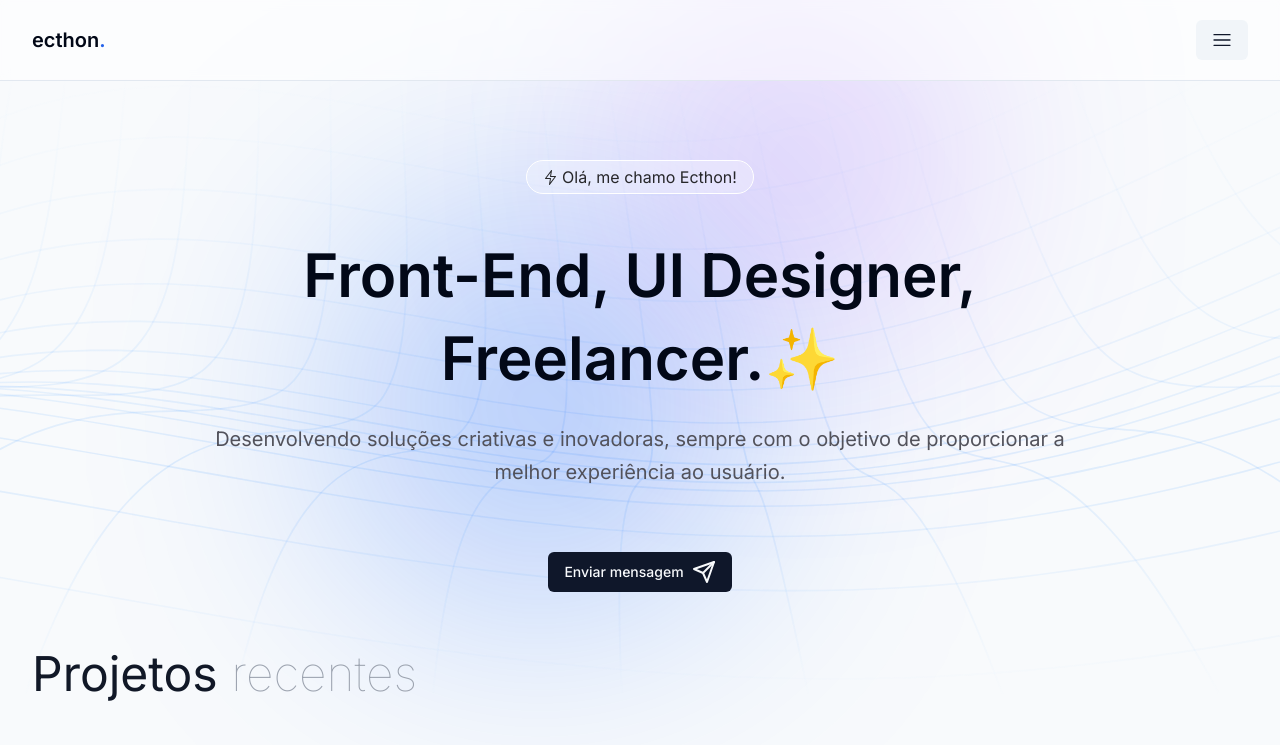
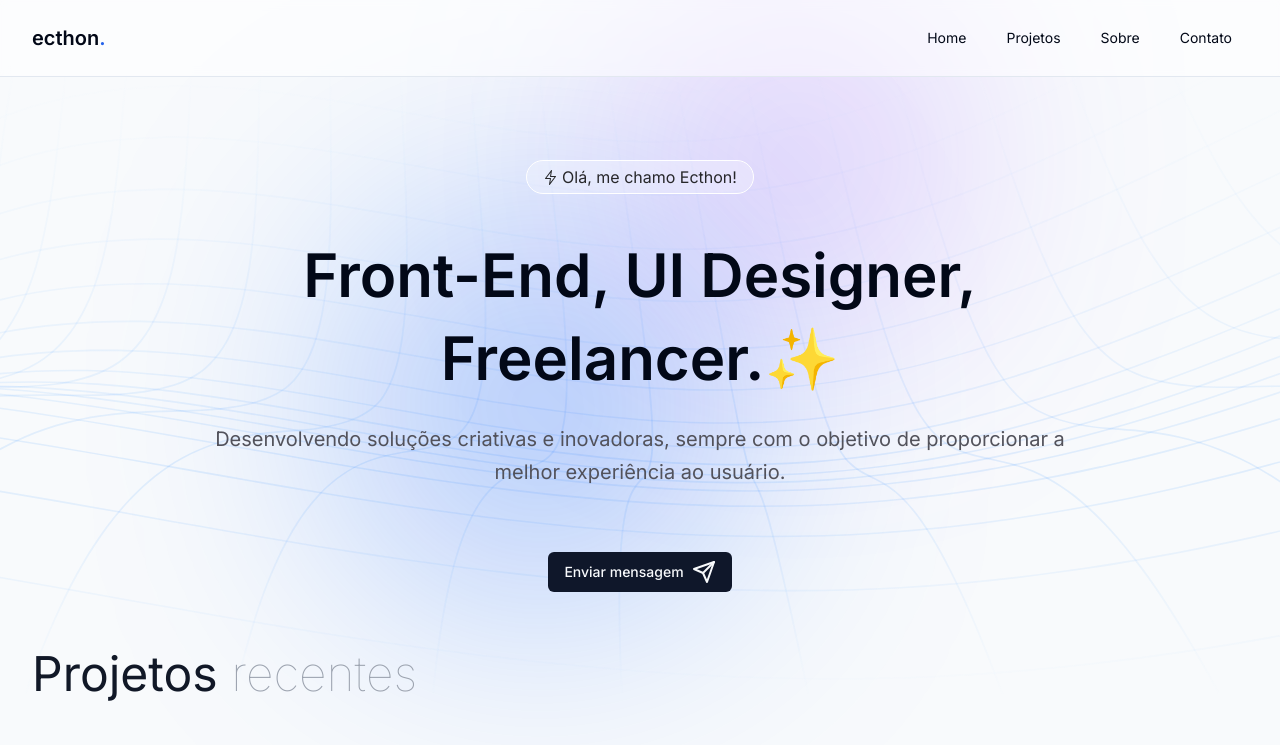
Before and after one commit to ecthon/ecthon-app, a Next.js app: page / in a window 1280 px wide. Shown: the top 745 px of the page. Built offline with nearby package versions, Linux system fonts and the light colour scheme.

Commit message:
refactor: components/header: menu.tsx

```diff
--- a/package.json
+++ b/package.json
@@ -12,6 +12,7 @@
     "@radix-ui/react-dialog": "^1.0.5",
     "@radix-ui/react-dropdown-menu": "^2.0.6",
     "@radix-ui/react-icons": "^1.3.0",
+    "@radix-ui/react-navigation-menu": "^1.1.4",
     "@radix-ui/react-slot": "^1.0.2",
     "@radix-ui/react-tooltip": "^1.0.7",
     "class-variance-authority": "^0.7.0",
--- a/src/app/page.tsx
+++ b/src/app/page.tsx
@@ -1,5 +1,5 @@
 import { Footer } from "@/components/footer";
-import { Header } from "@/components/header";
+import { Header } from "@/components/header/header";
 import { Heading } from "@/components/heading";
 import { Projects } from "@/components/projects";
 
--- /dev/null
+++ b/src/components/header/menu.tsx
@@ -0,0 +1,32 @@
+'use client'
+import Link from "next/link";
+import { NavigationMenu, NavigationMenuItem, NavigationMenuList } from "../ui/navigation-menu";
+export function Menu() {
+
+  return(
+    <NavigationMenu className="max-sm:hidden">
+    <NavigationMenuList className="flex gap-1">
+      <Link href="#">
+        <NavigationMenuItem className="font-normal text-sm px-4 py-2 hover:text-black hover:bg-black/5 rounded-lg">
+          Home
+        </NavigationMenuItem>
+      </Link>
+      <Link href="#">
+        <NavigationMenuItem className="font-normal text-sm px-4 py-2 hover:text-black hover:bg-black/5 rounded-lg">
+          Projetos
+        </NavigationMenuItem>
+      </Link>
+      <Link href="#">
+        <NavigationMenuItem className="font-normal text-sm px-4 py-2 hover:text-black hover:bg-black/5 rounded-lg">
+          Sobre
+        </NavigationMenuItem>
+      </Link>
+      <Link href="#">
+        <NavigationMenuItem className="font-normal text-sm px-4 py-2 hover:text-black hover:bg-black/5 rounded-lg">
+          Contato
+        </NavigationMenuItem>
+      </Link>
+    </NavigationMenuList>
+  </NavigationMenu>
+  )
+}
--- a/src/components/menu.tsx
+++ /dev/null
@@ -1,45 +0,0 @@
-import { Grid2X2, Home, Info, MessageSquare } from "lucide-react";
-import { Button } from "./ui/button";
-import { DropdownMenu, DropdownMenuContent, DropdownMenuItem, DropdownMenuLabel, DropdownMenuSeparator, DropdownMenuTrigger } from "./ui/dropdown-menu";
-import { HamburgerMenuIcon } from "@radix-ui/react-icons";
-import Link from "next/link";
-
-export function Menu() {
-
-  return(
-      <DropdownMenu>
-          <DropdownMenuTrigger asChild className="group-focus:ring-0 focus-visible:ring-0 focus-visible:ring-offset-0">
-              <Button variant="secondary" className="flex items-center gap-2 select-none" aria-expanded="false">
-                <HamburgerMenuIcon className="w-5 h-5"/>
-              </Button>
-          </DropdownMenuTrigger>
-          <DropdownMenuContent align="end" className="w-56">
-              <DropdownMenuLabel className="flex flex-col">
-                  <span>Ecthon Almeida</span>
-                  <span className="text-xs font-normal text-muted-foreground">ecthon@gmail.com</span>
-
-                  <DropdownMenuSeparator />
-
-                  <DropdownMenuItem className="cursor-pointer">
-                    <Link href='#' className="flex gap-2">
-                      <Home className="w-4 h-4"/>
-                      <span>Home</span>
-                    </Link>
-                  </DropdownMenuItem>
-                  <DropdownMenuItem className="dark:text-rose-400">
-                      <Grid2X2 className="w-4 h-4 mr-2"/>
-                      <span>Projetos</span>
-                  </DropdownMenuItem>
-                  <DropdownMenuItem className="dark:text-rose-400">
-                      <Info className="w-4 h-4 mr-2"/>
-                      <span>Sobre</span>
-                  </DropdownMenuItem>
-                  <DropdownMenuItem className="dark:text-rose-400">
-                      <MessageSquare className="w-4 h-4 mr-2"/>
-                      <span>Contato</span>
-                  </DropdownMenuItem>
-              </DropdownMenuLabel>
-          </DropdownMenuContent>
-      </DropdownMenu>
-  )
-}
--- /dev/null
+++ b/src/components/ui/navigation-menu.tsx
@@ -0,0 +1,128 @@
+import * as React from "react"
+import * as NavigationMenuPrimitive from "@radix-ui/react-navigation-menu"
+import { cva } from "class-variance-authority"
+import { ChevronDown } from "lucide-react"
+
+import { cn } from "@/lib/utils"
+
+const NavigationMenu = React.forwardRef<
+  React.ElementRef<typeof NavigationMenuPrimitive.Root>,
+  React.ComponentPropsWithoutRef<typeof NavigationMenuPrimitive.Root>
+>(({ className, children, ...props }, ref) => (
+  <NavigationMenuPrimitive.Root
+    ref={ref}
+    className={cn(
+      "relative z-10 flex max-w-max flex-1 items-center justify-center",
+      className
+    )}
+    {...props}
+  >
+    {children}
+    <NavigationMenuViewport />
+  </NavigationMenuPrimitive.Root>
+))
+NavigationMenu.displayName = NavigationMenuPrimitive.Root.displayName
+
+const NavigationMenuList = React.forwardRef<
+  React.ElementRef<typeof NavigationMenuPrimitive.List>,
+  React.ComponentPropsWithoutRef<typeof NavigationMenuPrimitive.List>
+>(({ className, ...props }, ref) => (
+  <NavigationMenuPrimitive.List
+    ref={ref}
+    className={cn(
+      "group flex flex-1 list-none items-center justify-center space-x-1",
+      className
+    )}
+    {...props}
+  />
+))
+NavigationMenuList.displayName = NavigationMenuPrimitive.List.displayName
+
+const NavigationMenuItem = NavigationMenuPrimitive.Item
+
+const navigationMenuTriggerStyle = cva(
+  "group inline-flex h-10 w-max items-center justify-center rounded-md bg-background px-4 py-2 text-sm font-medium transition-colors hover:bg-accent hover:text-accent-foreground focus:bg-accent focus:text-accent-foreground focus:outline-none disabled:pointer-events-none disabled:opacity-50 data-[active]:bg-accent/50 data-[state=open]:bg-accent/50"
+)
+
+const NavigationMenuTrigger = React.forwardRef<
+  React.ElementRef<typeof NavigationMenuPrimitive.Trigger>,
+  React.ComponentPropsWithoutRef<typeof NavigationMenuPrimitive.Trigger>
+>(({ className, children, ...props }, ref) => (
+  <NavigationMenuPrimitive.Trigger
+    ref={ref}
+    className={cn(navigationMenuTriggerStyle(), "group", className)}
+    {...props}
+  >
+    {children}{" "}
+    <ChevronDown
+      className="relative top-[1px] ml-1 h-3 w-3 transition duration-200 group-data-[state=open]:rotate-180"
+      aria-hidden="true"
+    />
+  </NavigationMenuPrimitive.Trigger>
+))
+NavigationMenuTrigger.displayName = NavigationMenuPrimitive.Trigger.displayName
+
+const NavigationMenuContent = React.forwardRef<
+  React.ElementRef<typeof NavigationMenuPrimitive.Content>,
+  React.ComponentPropsWithoutRef<typeof NavigationMenuPrimitive.Content>
+>(({ className, ...props }, ref) => (
+  <NavigationMenuPrimitive.Content
+    ref={ref}
+    className={cn(
+      "left-0 top-0 w-full data-[motion^=from-]:animate-in data-[motion^=to-]:animate-out data-[motion^=from-]:fade-in data-[motion^=to-]:fade-out data-[motion=from-end]:slide-in-from-right-52 data-[motion=from-start]:slide-in-from-left-52 data-[motion=to-end]:slide-out-to-right-52 data-[motion=to-start]:slide-out-to-left-52 md:absolute md:w-auto ",
+      className
+    )}
+    {...props}
+  />
+))
+NavigationMenuContent.displayName = NavigationMenuPrimitive.Content.displayName
+
+const NavigationMenuLink = NavigationMenuPrimitive.Link
+
+const NavigationMenuViewport = React.forwardRef<
+  React.ElementRef<typeof NavigationMenuPrimitive.Viewport>,
+  React.ComponentPropsWithoutRef<typeof NavigationMenuPrimitive.Viewport>
+>(({ className, ...props }, ref) => (
+  <div className={cn("absolute left-0 top-full flex justify-center")}>
+    <NavigationMenuPrimitive.Viewport
+      className={cn(
+        "origin-top-center relative mt-1.5 h-[var(--radix-navigation-menu-viewport-height)] w-full overflow-hidden rounded-md border bg-popover text-popover-foreground shadow-lg data-[state=open]:animate-in data-[state=closed]:animate-out data-[state=closed]:zoom-out-95 data-[state=open]:zoom-in-90 md:w-[var(--radix-navigation-menu-viewport-width)]",
+        className
+      )}
+      ref={ref}
+      {...props}
+    />
+  </div>
+))
+NavigationMenuViewport.displayName =
+  NavigationMenuPrimitive.Viewport.displayName
+
+const NavigationMenuIndicator = React.forwardRef<
+  React.ElementRef<typeof NavigationMenuPrimitive.Indicator>,
+  React.ComponentPropsWithoutRef<typeof NavigationMenuPrimitive.Indicator>
+>(({ className, ...props }, ref) => (
+  <NavigationMenuPrimitive.Indicator
+    ref={ref}
+    className={cn(
+      "top-full z-[1] flex h-1.5 items-end justify-center overflow-hidden data-[state=visible]:animate-in data-[state=hidden]:animate-out data-[state=hidden]:fade-out data-[state=visible]:fade-in",
+      className
+    )}
+    {...props}
+  >
+    <div className="relative top-[60%] h-2 w-2 rotate-45 rounded-tl-sm bg-border shadow-md" />
+  </NavigationMenuPrimitive.Indicator>
+))
+NavigationMenuIndicator.displayName =
+  NavigationMenuPrimitive.Indicator.displayName
+
+export {
+  navigationMenuTriggerStyle,
+  NavigationMenu,
+  NavigationMenuList,
+  NavigationMenuItem,
+  NavigationMenuContent,
+  NavigationMenuTrigger,
+  NavigationMenuLink,
+  NavigationMenuIndicator,
+  NavigationMenuViewport,
+}
```
Also changed, not shown: src/components/header/header.tsx (renamed from src/components/header.tsx), 1 other file (tests, documents, lock files or other folders).
